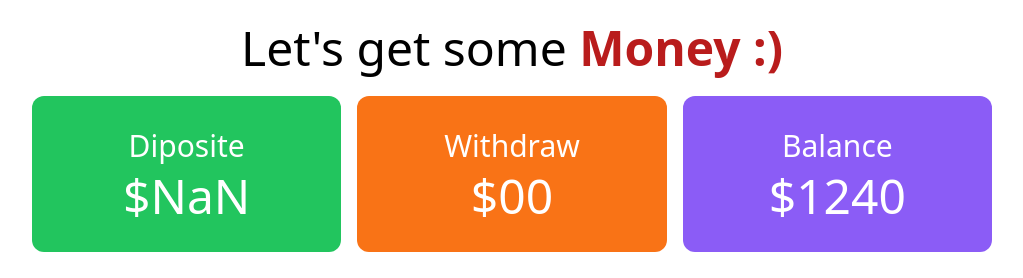
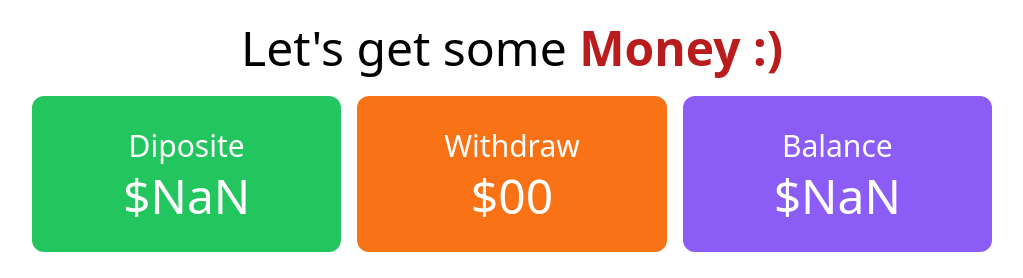
Before and after one commit to phlabib/baper-bank, a plain HTML site: page bank.html in a window 1280 px wide. Both pictures are taken after a click on the button "Diposit". Shown: the top 278 px of the page, without its empty margins (128-1151 px from the left). Drawn offline with nearby package versions, Linux system fonts and the light colour scheme.

Commit message:
update balance and handle string add

```diff
--- a/bank.html
+++ b/bank.html
@@ -27,7 +27,7 @@
           </div>
           <div class="bg-violet-500 text-center p-8 rounded-xl text-white">
             <h2 class="text-3xl mb-2">Balance</h2>
-            <h3 class="text-5xl">$1240</h3>
+            <h3 class="text-5xl">$<span id="total-balance">1240</span> </h3>
           </div>
         </div>
       </section>
--- a/js/diposit.js
+++ b/js/diposit.js
@@ -13,8 +13,20 @@ document.getElementById('btn-diposit').addEventListener('click', function(){
     const previuosDipositTotal = parseFloat(previuosDipositTotalString);
     // stpe 4: add numbers to set the total diposite
     const currentDipositeTotal = previuosDipositTotal + newDipositeAmount;
+    //  set the diposite total
+    dipositTotalElement.innerText = currentDipositeTotal;
 
-    dipositTotalElement.innerText = currentDipositeTotal;
+    // step 5 : get ballance current total
+    const balanceTotalElement = document.getElementById('total-balance');
+    const previousBalanceTotalStirng = balanceTotalElement.innerText;
+    const previousBalanceTotal = parseFloat(previousBalanceTotalStirng);
+
+    // step 6 : calculate current total balance
+    const currtentBalanceTotal = previousBalanceTotal + newDipositeAmount;
+    // set the balance total
+    balanceTotalElement.innerText = currtentBalanceTotal;
+
+
 
 
 
```
